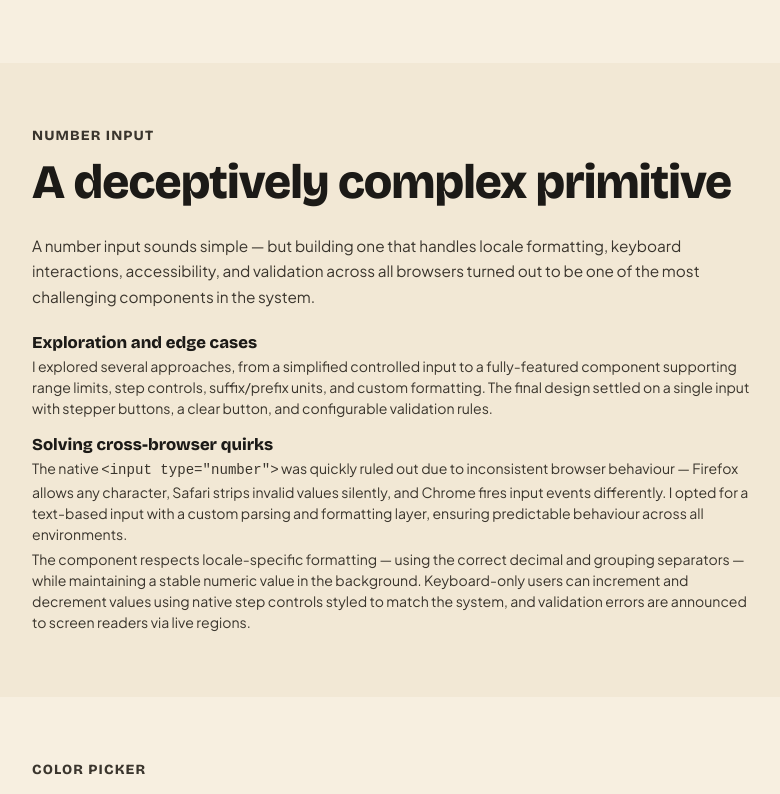
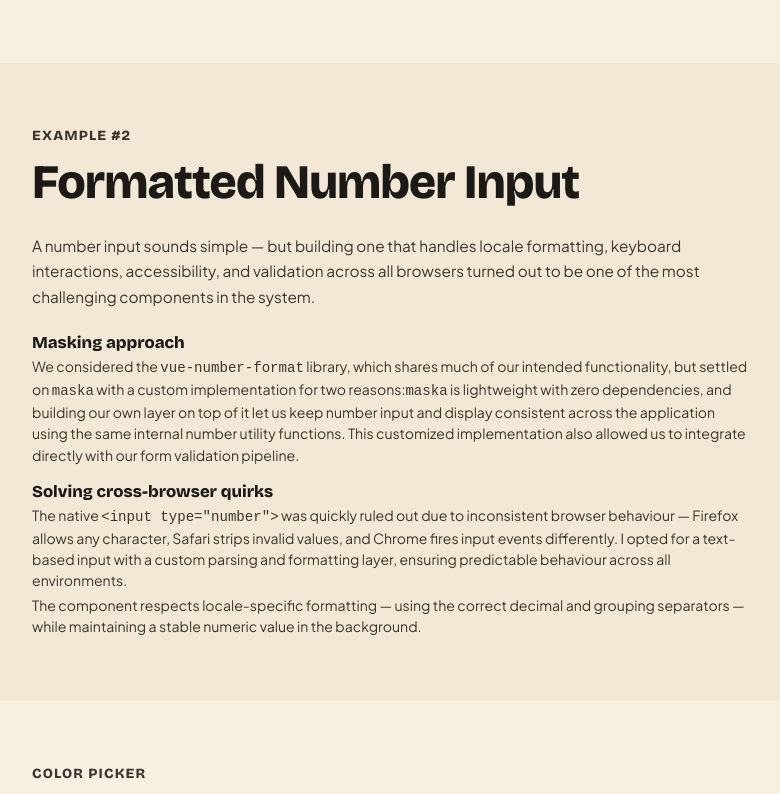
Before and after one commit to Roxanoel/portfolio26, a React (Vite) app: page /work/design-system-overhaul in a window 1280 px wide. Shown: the part 1423-2217 px from the top of the page, without its empty margins (248-1028 px from the left). Built offline with nearby package versions, Linux system fonts and the light colour scheme.

Commit message:
Adjusted copy and angle for Number Input

```diff
--- a/src/pages/projects/DesignSystemOverhaul.jsx
+++ b/src/pages/projects/DesignSystemOverhaul.jsx
@@ -17,9 +17,9 @@ export function OpteoDesignSystemOverhaul() {
     <ProjectLayout project={project}>
       <Slide id="slide-charts">
         <hgroup>
-          <p className={slideStyles.sectionHeader}>Charts</p>
+          <p className={slideStyles.sectionHeader}>Example #1</p>
           <h2 className={slideStyles.title}>
-            Performance-first data visualisation
+            Performant and Responsive Charts
           </h2>
         </hgroup>
         <p className={slideStyles.body}>
@@ -116,8 +116,8 @@ export function OpteoDesignSystemOverhaul() {
 
       <Slide id="slide-number-input">
         <hgroup>
-          <p className={slideStyles.sectionHeader}>Number Input</p>
-          <h2 className={slideStyles.title}>A deceptively complex primitive</h2>
+          <p className={slideStyles.sectionHeader}>Example #2</p>
+          <h2 className={slideStyles.title}>Formatted Number Input</h2>
         </hgroup>
         <p className={slideStyles.body}>
           A number input sounds simple — but building one that handles locale
@@ -127,17 +127,18 @@ export function OpteoDesignSystemOverhaul() {
         </p>
         <div className={slideStyles.contentBody} style={{ marginTop: "1.5em" }}>
           <div className={slideStyles.contentGroup}>
-            <h3 className={slideStyles.contentHeading}>
-              Exploration and edge cases
-            </h3>
+            <h3 className={slideStyles.contentHeading}>Masking approach</h3>
             <p className={slideStyles.contentParagraph}>
-              I explored several approaches, from a simplified controlled input
-              to a fully-featured component supporting range limits, step
-              controls, suffix/prefix units, and custom formatting. The final
-              design settled on a single input with stepper buttons, a clear
-              button, and configurable validation rules.
+              We considered the <code>vue-number-format</code> library, which
+              shares much of our intended functionality, but settled on{" "}
+              <code>maska</code> with a custom implementation for two reasons:
+              <code>maska</code> is lightweight with zero dependencies, and
+              building our own layer on top of it let us keep number input and
+              display consistent across the application using the same internal
+              number utility functions. This customized implementation also
+              allowed us to integrate directly with our form validation
+              pipeline.
             </p>
-            {/* TODO: add number input image */}
           </div>
           <div className={slideStyles.contentGroup}>
             <h3 className={slideStyles.contentHeading}>
@@ -146,18 +147,15 @@ export function OpteoDesignSystemOverhaul() {
             <p className={slideStyles.contentParagraph}>
               The native <code>&lt;input type=&quot;number&quot;&gt;</code> was
               quickly ruled out due to inconsistent browser behaviour — Firefox
-              allows any character, Safari strips invalid values silently, and
-              Chrome fires input events differently. I opted for a text-based
-              input with a custom parsing and formatting layer, ensuring
-              predictable behaviour across all environments.
+              allows any character, Safari strips invalid values, and Chrome
+              fires input events differently. I opted for a text-based input
+              with a custom parsing and formatting layer, ensuring predictable
+              behaviour across all environments.
             </p>
             <p className={slideStyles.contentParagraph}>
               The component respects locale-specific formatting — using the
               correct decimal and grouping separators — while maintaining a
-              stable numeric value in the background. Keyboard-only users can
-              increment and decrement values using native step controls styled
-              to match the system, and validation errors are announced to screen
-              readers via live regions.
+              stable numeric value in the background.
             </p>
           </div>
         </div>
```
